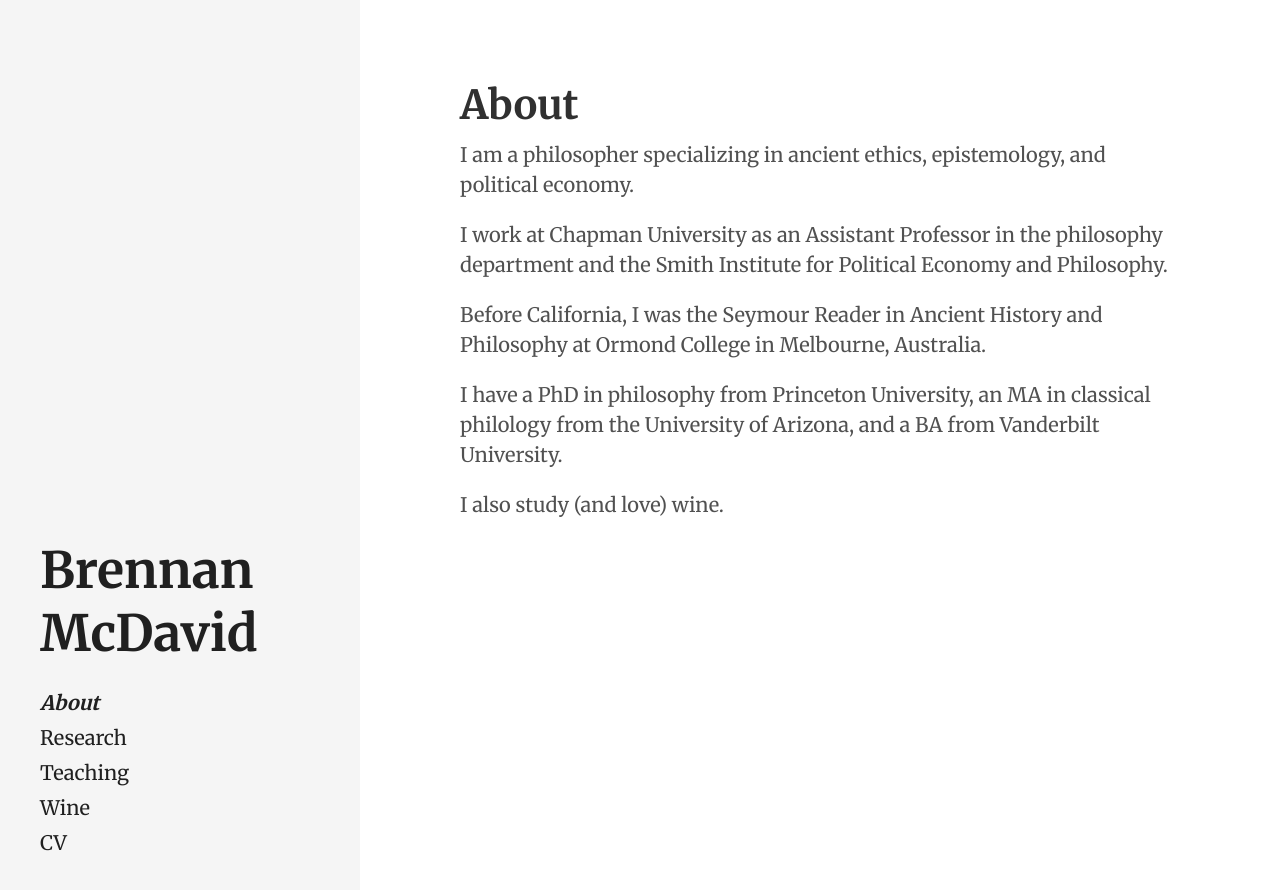
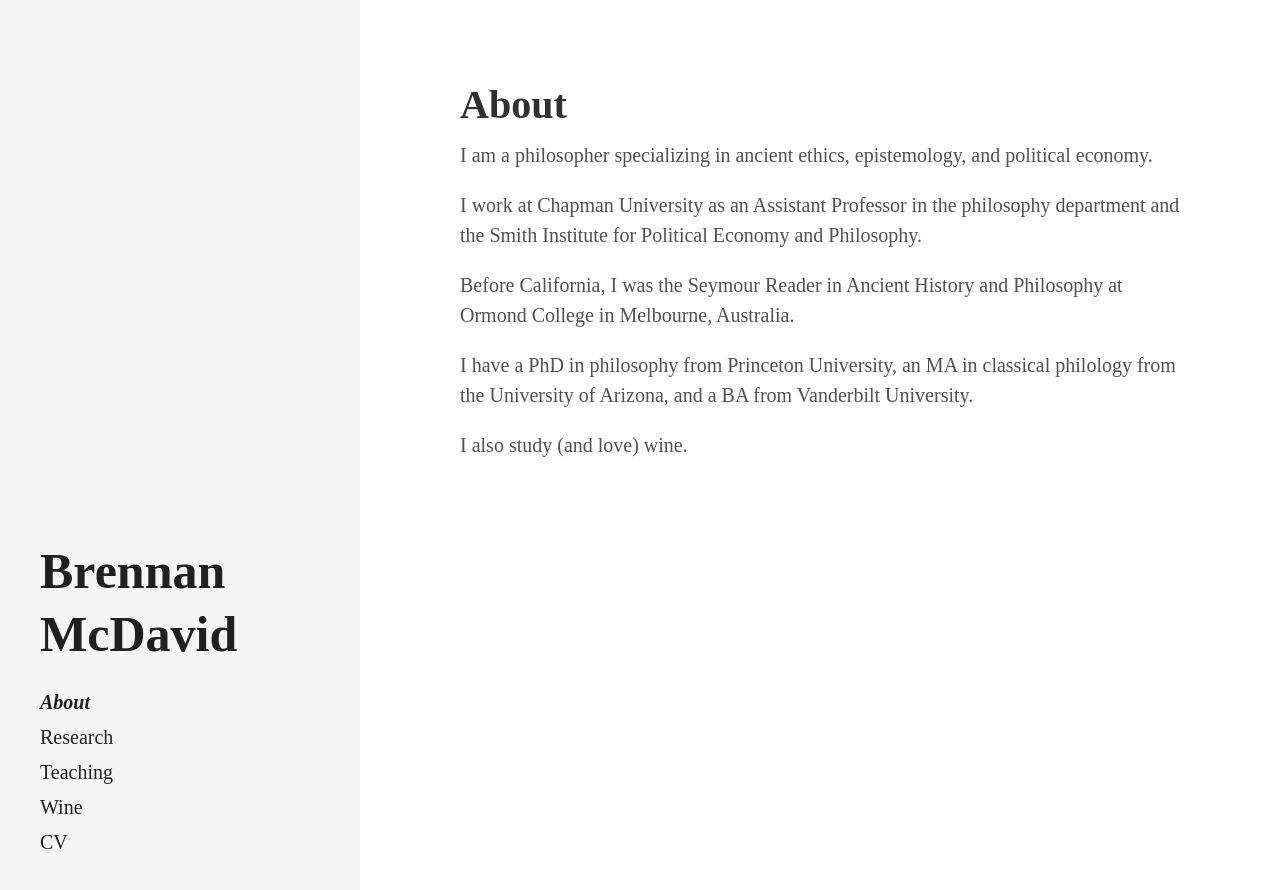
Before and after one commit to bkmcdavid/bkmcdavid.github.io, a Jekyll site: the page built from index.html, in a window 1280 px wide. Shown: the top 890 px of the page. Built offline with Jekyll 4.4.1, drawn with Linux system fonts in a browser that asks for light colours; the list of posts is cut into pages by our own code.

Commit message:
add EB Garamond

```diff
--- a/public/css/hyde.css
+++ b/public/css/hyde.css
@@ -32,7 +32,7 @@
  */
 
 html {
-  font-family: "Merriweather", serif; "Open Sans", sans-serif;
+  font-family: "EB Garamond", serif; "Merriweather", serif; "Open Sans", sans-serif;
 }
 @media (min-width: 48em) {
   html {
@@ -79,7 +79,7 @@
 .sidebar-about h1 {
   color: #202020;
   margin-top: 0;
-  font-family: "Merriweather", serif;
+  font-family: "EB Garamond", serif;
   font-size: 2.5rem;
 }
 
```
